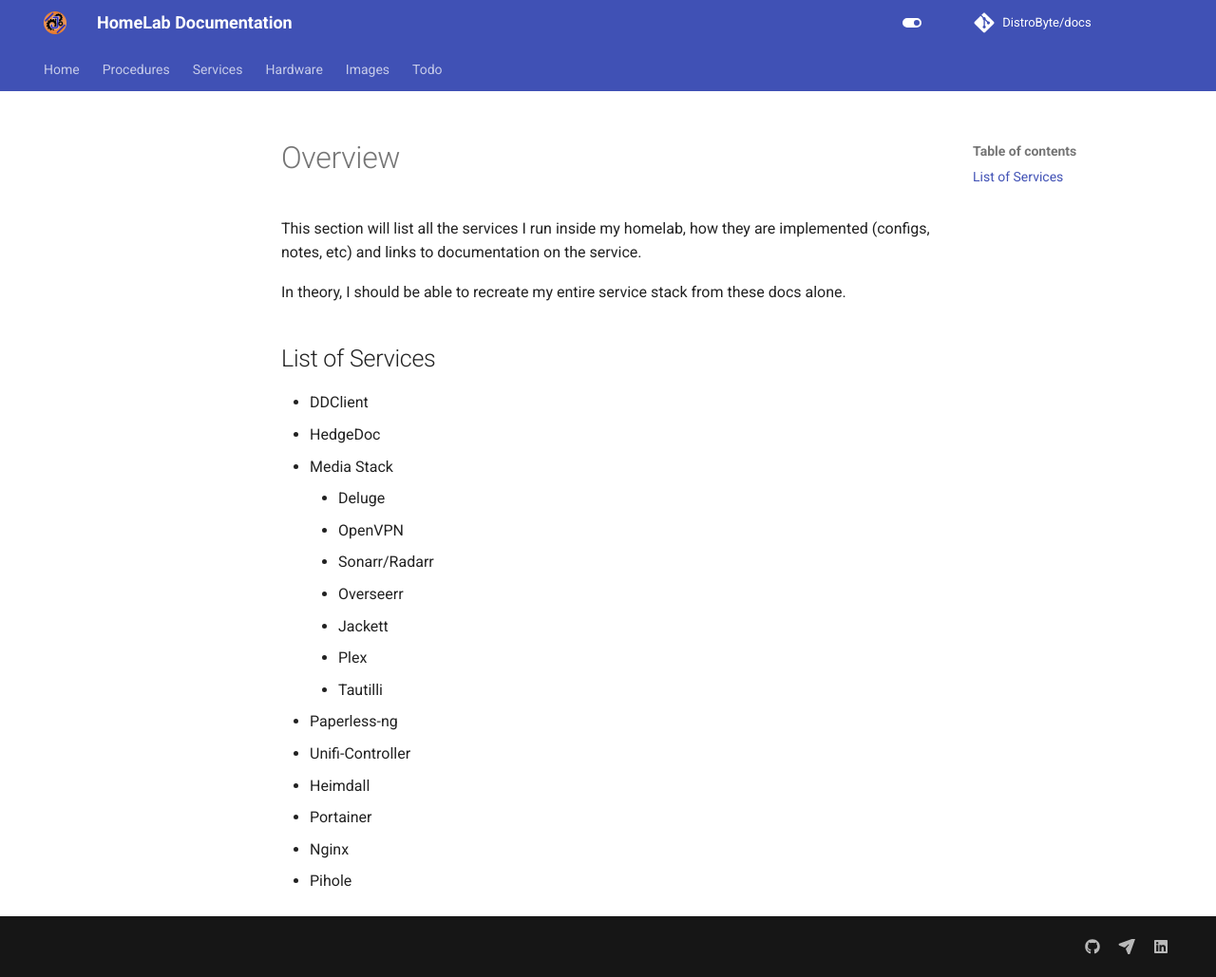
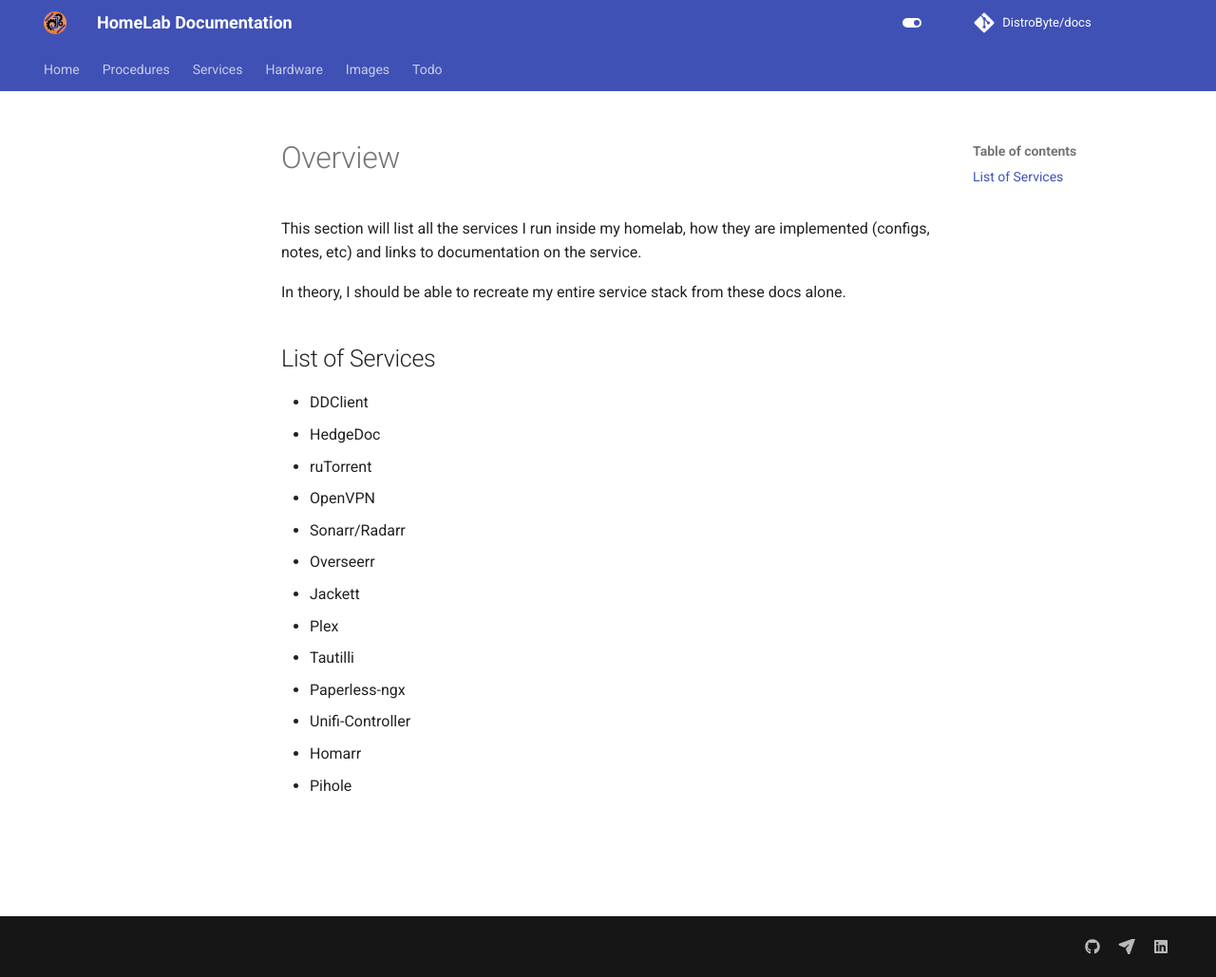
Before and after one commit to DistroByte/docs, an MkDocs documentation site: the page built from docs/services/service-list.md, in a window 1280 px wide and 1029 px high. Shown: the whole window at 95% size. Built offline with MkDocs 1.6.1 and Material for MkDocs 9.7.7, drawn with Linux system fonts in a browser that asks for light colours; comment, search, counter and statistics services are not loaded.

Commit message:
Push updates

```diff
--- a/docs/services/service-list.md
+++ b/docs/services/service-list.md
@@ -9,17 +9,14 @@
 
 - DDClient
 - HedgeDoc
-- Media Stack
-    - Deluge
-    - OpenVPN
-    - Sonarr/Radarr
-    - Overseerr
-    - Jackett
-    - Plex
-    - Tautilli
-- Paperless-ng
+- ruTorrent
+- OpenVPN
+- Sonarr/Radarr
+- Overseerr
+- Jackett
+- Plex
+- Tautilli
+- Paperless-ngx
 - Unifi-Controller
-- Heimdall
-- Portainer
-- Nginx
+- Homarr
 - Pihole
```
